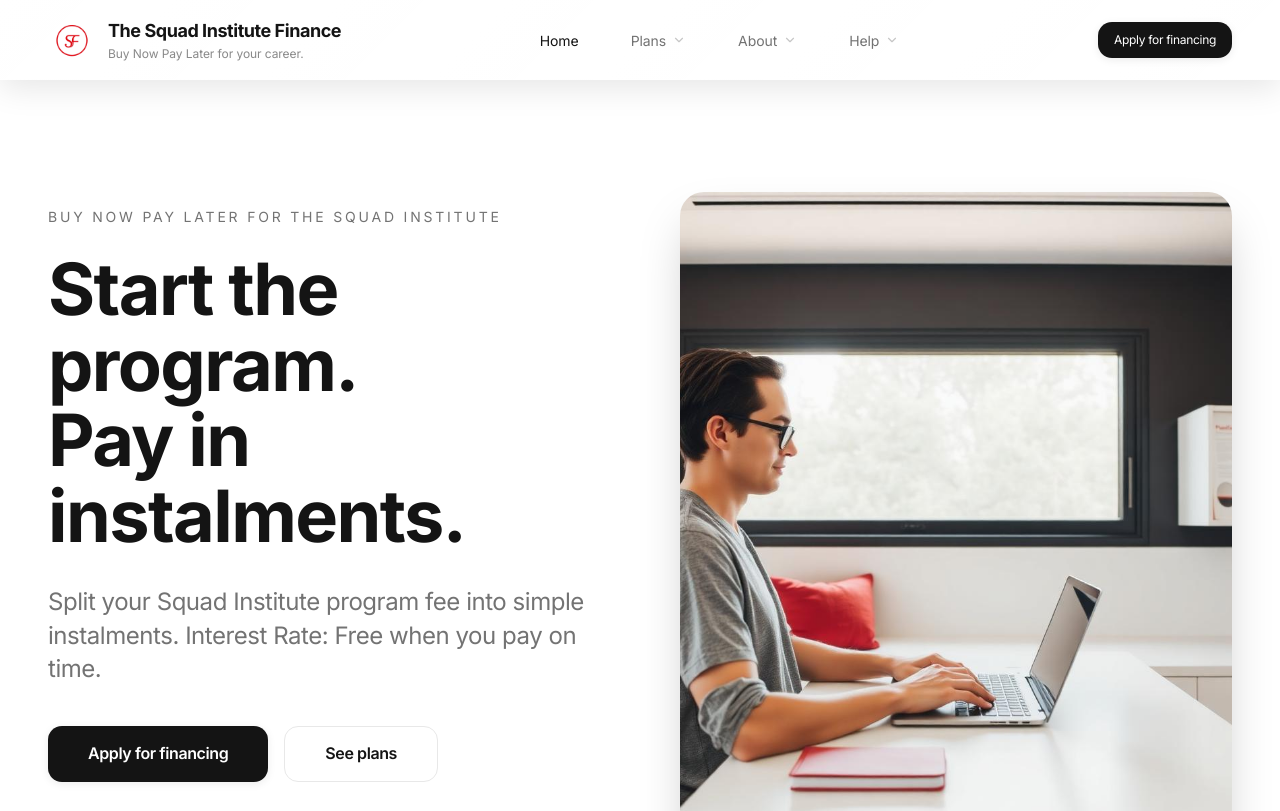
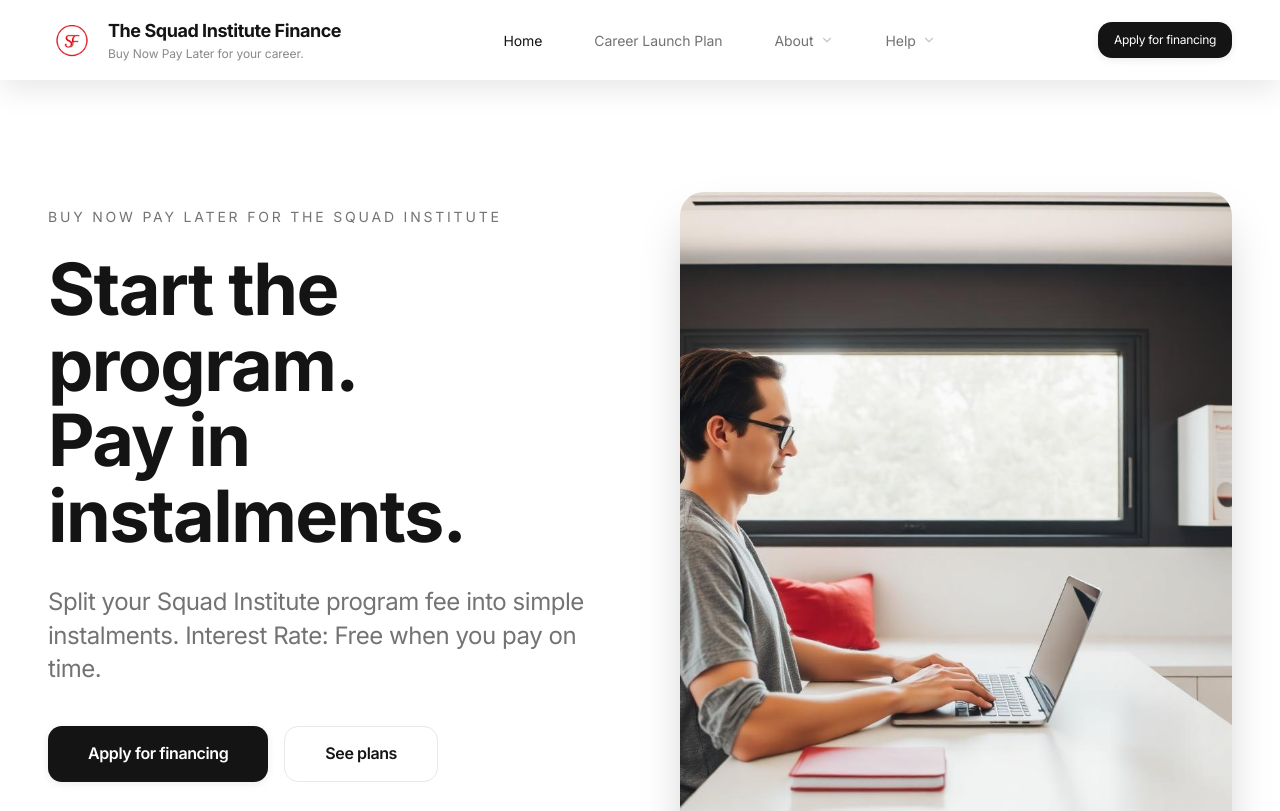
Before and after one commit to michael-keb/sweet-site-map, a React (Vite) app: page / in a window 1280 px wide. Shown: the top 811 px of the page. Built offline with nearby package versions, Linux system fonts and the light colour scheme; the HTML template or start-up script is replaced by a standard one.

Commit message:
Changes
Co-authored-by: michael-keb <258575478+michael-keb@users.noreply.github.com>

```diff
--- a/src/components/Navigation.tsx
+++ b/src/components/Navigation.tsx
@@ -115,7 +115,20 @@ const Navigation = () => {
                 {link.name}
               </Link>
             ))}
-            <NavigationDropdown label="Plans" items={loanItems} isOverDark={isOverDark} />
+            <Link
+              to={`/loans/${loanProducts[0].slug}`}
+              className={`px-6 py-2 text-sm font-normal transition-all duration-300 ${
+                isOverDark
+                  ? isActive(`/loans/${loanProducts[0].slug}`)
+                    ? "text-background"
+                    : "text-background/70 hover:text-background"
+                  : isActive(`/loans/${loanProducts[0].slug}`)
+                    ? "text-foreground"
+                    : "text-foreground/60 hover:text-foreground"
+              }`}
+            >
+              Career Launch Plan
+            </Link>
             <NavigationDropdown label="About" items={aboutItems} isOverDark={isOverDark} />
             <NavigationDropdown label="Help" items={helpItems} isOverDark={isOverDark} />
           </div>
```
